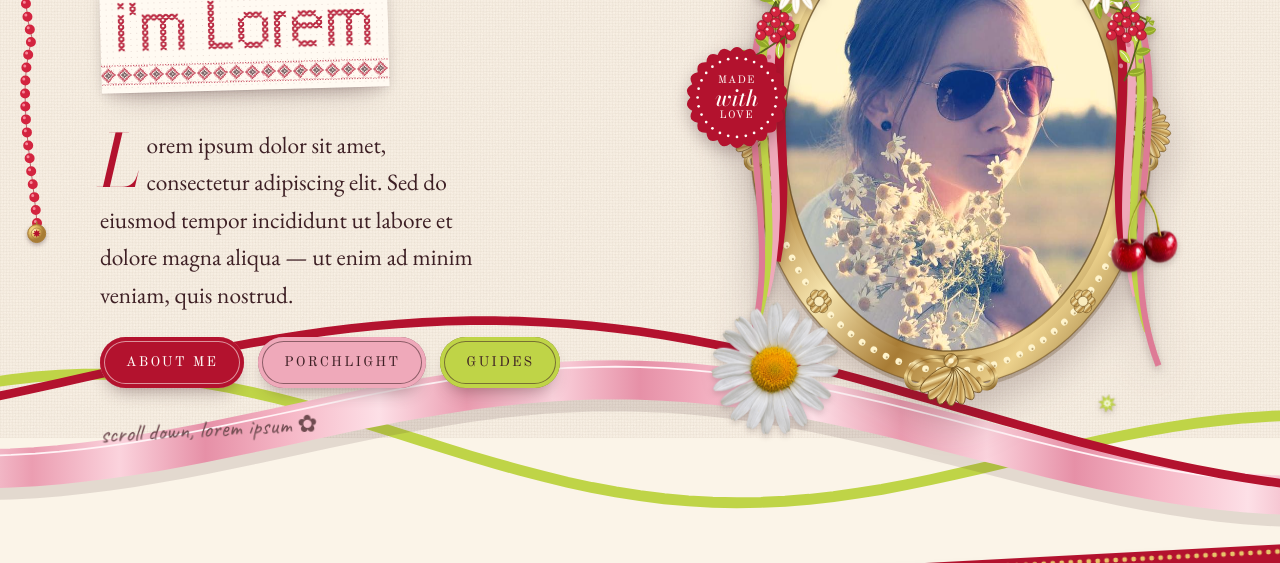
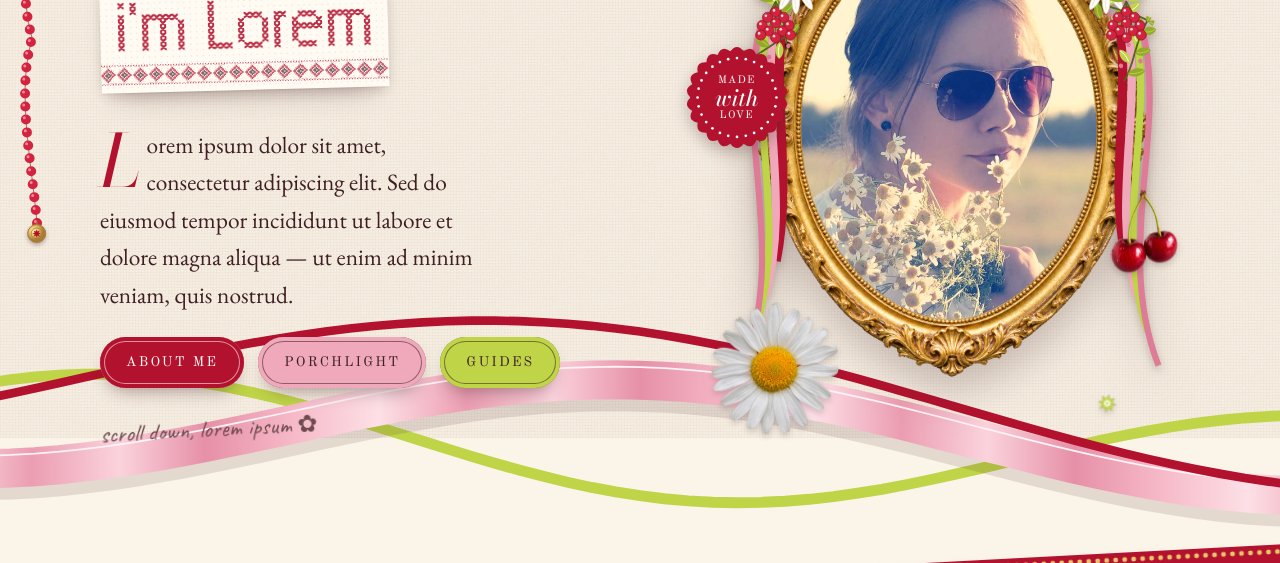
Before and after one commit to kaddiekaddie/kaddiekaddie.github.io, a plain HTML site: page index.html in a window 1280 px wide. Shown: the part 362-925 px from the top of the page. Drawn offline with nearby package versions, Linux system fonts and the light colour scheme; animation ran at ten frames a second.

Commit message:
Publish the approved gilded oval frame

```diff
--- a/assets/js/main.js
+++ b/assets/js/main.js
@@ -27,6 +27,7 @@
     kalyna: "assets/img/art/kalyna.png?v=2",
     sprig: "assets/img/art/sprig.png",
     bow: "assets/img/art/bow.png",
+    "oval-frame": "assets/img/art/oval-frame.png",
     // "oval-frame": "assets/img/art/oval-frame.png",
     // vinok: "assets/img/art/vinok.png",
     // rose: "assets/img/art/rose.png",
--- a/index.html
+++ b/index.html
@@ -265,6 +265,6 @@
     <svg viewBox="-50 -50 100 100" aria-hidden="true"><use href="#up"/></svg>
   </button>
 
-  <script src="assets/js/main.js?v=kalyna-revision" defer></script>
+  <script src="assets/js/main.js?v=gold-frame" defer></script>
 </body>
 </html>
```
Also changed, not shown: assets/img/art/oval-frame.png (added).
